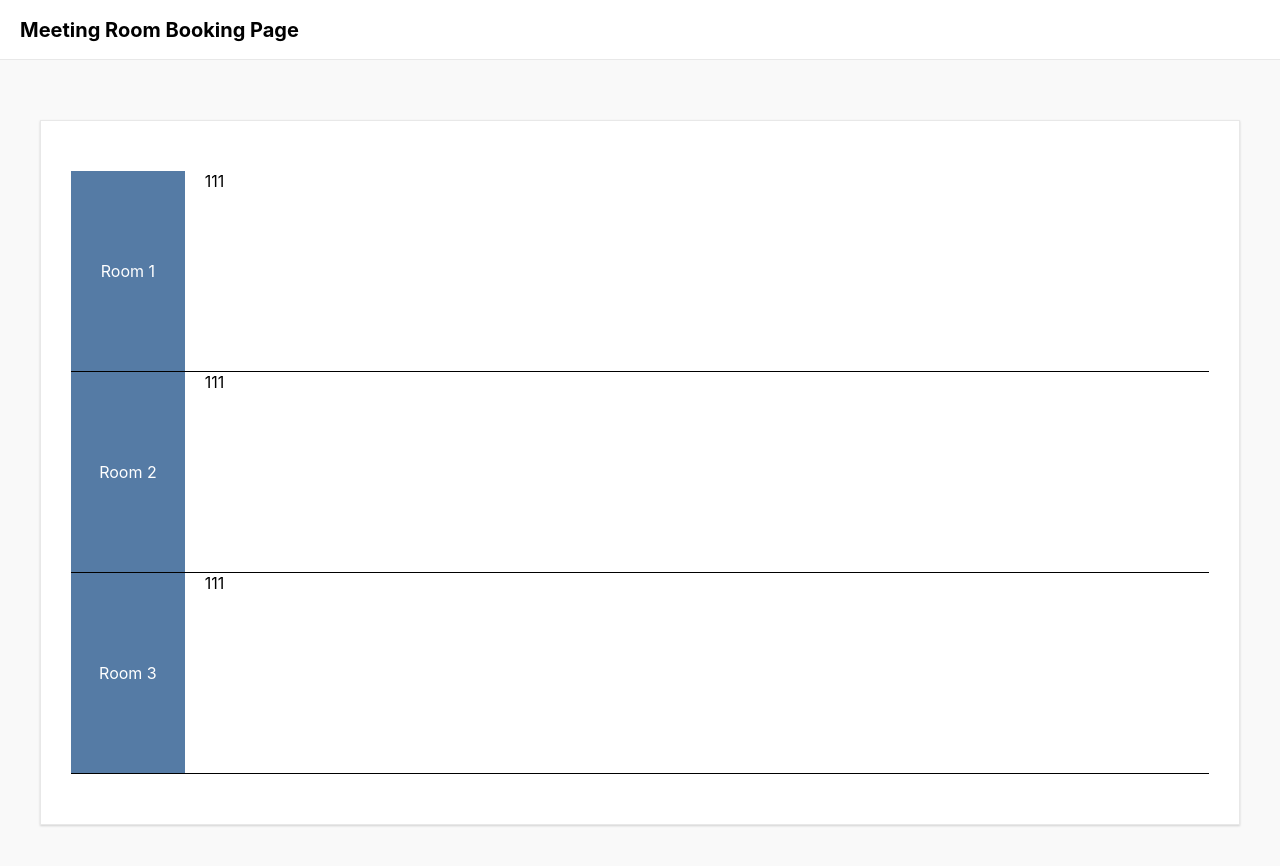
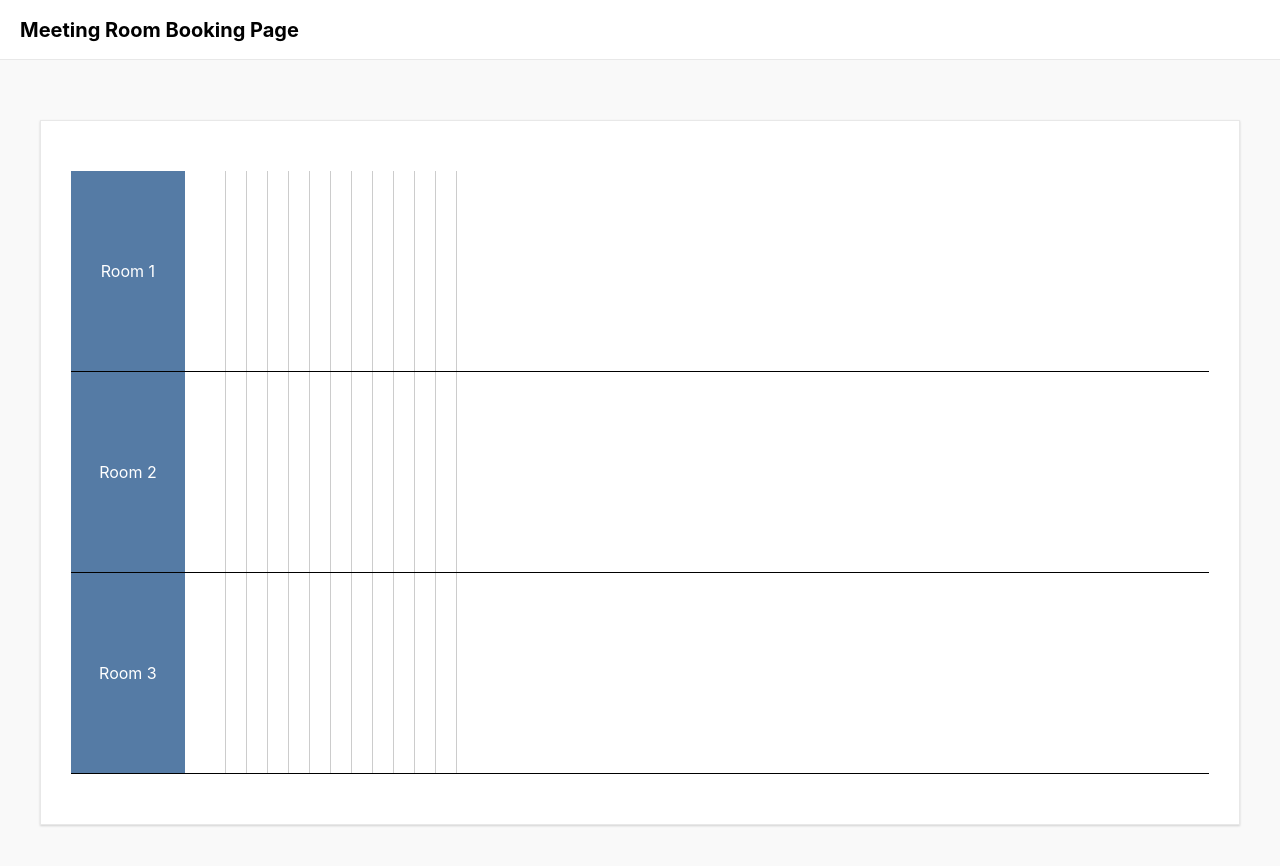
Before and after one commit to Chenmo1212/meeting-scheduler, a React (Create React App) app: page / in a window 1280 px wide. Shown: the top 866 px of the page. Built offline with nearby package versions, Linux system fonts and the light colour scheme.

Commit message:
feat: add unit component

```diff
--- a/src/components/Scheduler/Scheduler.css
+++ b/src/components/Scheduler/Scheduler.css
@@ -18,3 +18,18 @@
   justify-content: center;
   color: #fff;
 }
+
+.room .main {
+  display: flex;
+}
+
+.main .unit {
+  float: left;
+  height: 100%;
+  min-width: 20px;
+  border-right: 1px solid #ccc;
+}
+
+.main .unit:hover {
+  background-color: #f0f0f0;
+}
--- a/src/components/Scheduler/Scheduler.jsx
+++ b/src/components/Scheduler/Scheduler.jsx
@@ -1,14 +1,43 @@
 import React from 'react';
 import './Scheduler.css';
+import Unit from "./Unit";
+
+
+const onUnitMouseDown = (roomIdx, unitIdx) => {
+  console.log(`[onUnitMouseDown]: ${roomIdx}, ${unitIdx}`)
+}
+const onUnitMouseEnter = (roomIdx, unitIdx) => {
+  console.log(`[onUnitMouseEnter]: ${roomIdx}, ${unitIdx}`)
+}
+const onUnitMouseUp = (roomIdx, unitIdx) => {
+  console.log(`[onUnitMouseUp]: ${roomIdx}, ${unitIdx}`)
+}
+const onUnitDragEnter = (roomIdx, unitIdx) => {
+  console.log(`[onUnitDragEnter]: ${roomIdx}, ${unitIdx}`)
+}
+
 
 const Scheduler = () => {
-  const rooms = [1, 2, 3]
+  const rooms = [1, 2, 3];
+  const units = [1, 2, 3, 4, 5, 6, 7, 8, 9, 10, 11, 12];
+
   return (
     <div className="schedule">
-      {rooms.map((room, index) => (
-        <div className="room">
-          <div className="left">{`Room ${index + 1}`}</div>
-          <div className="main">111</div>
+      {rooms.map((room, roomIdx) => (
+        <div className="room" key={roomIdx}>
+          <div className="left">{`Room ${roomIdx + 1}`}</div>
+          <div className="main">
+            {units.map((unit, unitIdx) => (
+              <Unit
+                key={unitIdx}
+                width={100 / units.length + '%'}
+                onUnitMouseDown={() => onUnitMouseDown(roomIdx, unitIdx)}
+                onUnitMouseEnter={() => onUnitMouseEnter(roomIdx, unitIdx)}
+                onUnitMouseUp={() => onUnitMouseUp(roomIdx, unitIdx)}
+                onUnitDragEnter={() => onUnitDragEnter(roomIdx, unitIdx)}
+              />
+            ))}
+          </div>
         </div>
       ))}
     </div>
--- /dev/null
+++ b/src/components/Scheduler/Unit.jsx
@@ -0,0 +1,22 @@
+import React from 'react';
+
+const Unit = ({
+                width,
+                onUnitMouseDown,
+                onUnitMouseEnter,
+                onUnitMouseUp,
+                onUnitDragEnter
+              }) => {
+  return (
+    <div
+      className="unit"
+      style={{width: width}}
+      onMouseDown={onUnitMouseDown}
+      onMouseEnter={onUnitMouseEnter}
+      onMouseUp={onUnitMouseUp}
+      onDragEnter={onUnitDragEnter}
+    />
+  );
+};
+
+export default Unit;
```
